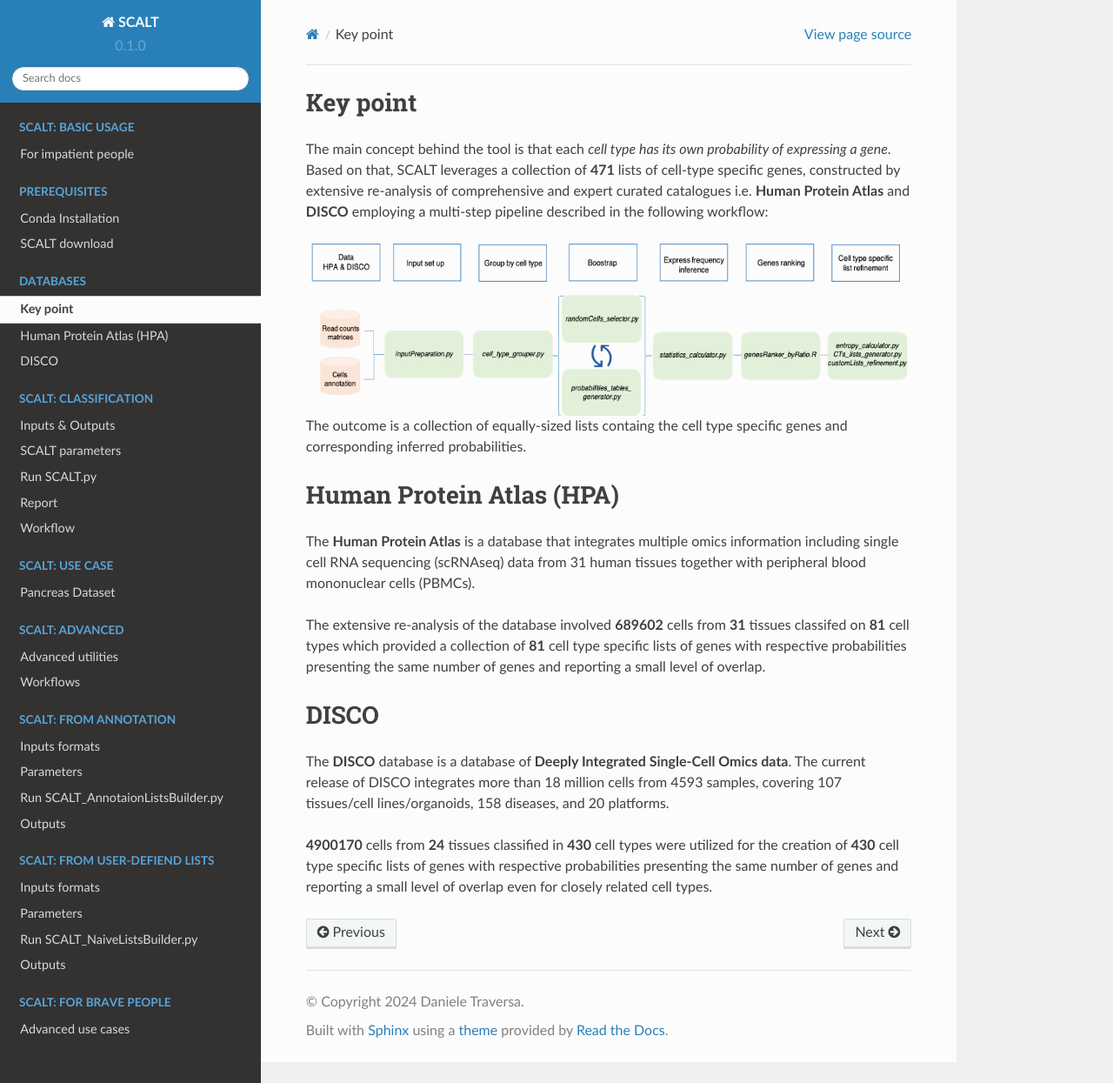
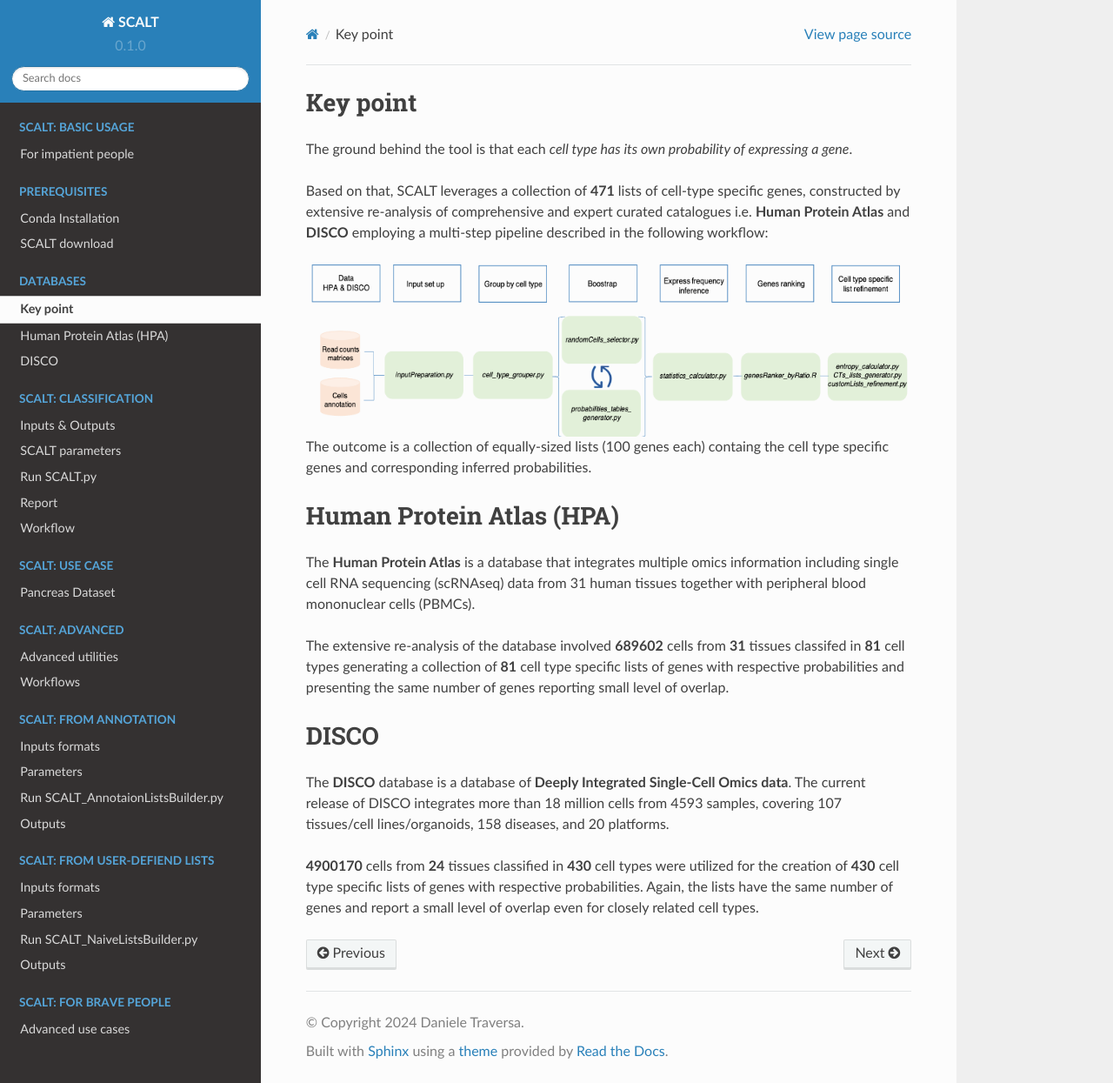
Before and after one commit to danitrave/CapitalCitiesGame, a Sphinx documentation site: the page built from docs/source/databases.rst, in a window 1280 px wide and 1245 px high. Shown: the whole window at 87% size. Built offline with Sphinx 7.4.7 and the Read the Docs theme 2.0.0, drawn with Linux system fonts in a browser that asks for light colours.

Commit message:
Update databases.rst

```diff
--- a/docs/source/databases.rst
+++ b/docs/source/databases.rst
@@ -1,25 +1,26 @@
 Key point
 =========
 
-The main concept behind the tool is that each *cell type has its own probability of expressing a gene*.
+The ground behind the tool is that each *cell type has its own probability of expressing a gene*.
+
 Based on that, SCALT leverages a collection of **471** lists of cell-type specific genes, constructed by extensive re-analysis of comprehensive and expert curated catalogues i.e. **Human Protein Atlas** and **DISCO** employing a multi-step pipeline described in the following workflow:
 
 .. figure:: pictures/scalt_cts_workflow.png
    :align: center
    :scale: 40%
 
-The outcome is a collection of equally-sized lists containg the cell type specific genes and corresponding inferred probabilities.
+The outcome is a collection of equally-sized lists (100 genes each) containg the cell type specific genes and corresponding inferred probabilities.
 
 Human Protein Atlas (HPA)
 =========================
 
 The **Human Protein Atlas** is a database that integrates multiple omics information including single cell RNA sequencing (scRNAseq) data from 31 human tissues together with peripheral blood mononuclear cells (PBMCs).
 
-The extensive re-analysis of the database involved **689602** cells from **31** tissues classifed on **81** cell types which provided a collection of **81** cell type specific lists of genes with respective probabilities presenting the same number of genes and reporting a small level of overlap.
+The extensive re-analysis of the database involved **689602** cells from **31** tissues classifed in **81** cell types generating a collection of **81** cell type specific lists of genes with respective probabilities and presenting the same number of genes reporting small level of overlap.
 
 DISCO
 =====
 
 The **DISCO** database is a database of **Deeply Integrated Single-Cell Omics data**. The current release of DISCO integrates more than 18 million cells from 4593 samples, covering 107 tissues/cell lines/organoids, 158 diseases, and 20 platforms.
 
-**4900170** cells from **24** tissues classified in **430** cell types were utilized for the creation of **430** cell type specific lists of genes with respective probabilities presenting the same number of genes and reporting a small level of overlap even for closely related cell types.
+**4900170** cells from **24** tissues classified in **430** cell types were utilized for the creation of **430** cell type specific lists of genes with respective probabilities. Again, the lists have the same number of genes and report a small level of overlap even for closely related cell types.
```
